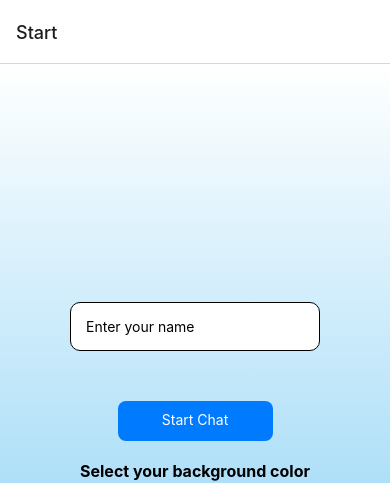
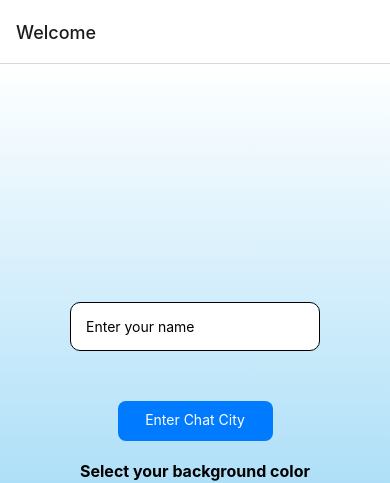
Before and after one commit to timone019/chat-app, a React Native app: screen /Welcome in a window 390 px wide. Shown: the top 483 px of the page. Built offline with nearby package versions, Linux system fonts and the light colour scheme.

Commit message:
Refactor navigation screen name in App.js, remove unused code in Chat.js, and update button text in Start.js

```diff
--- a/App.js
+++ b/App.js
@@ -62,7 +62,7 @@ const App = () => {
   return (
     <NavigationContainer>
       <Stack.Navigator initialRouteName="Start">
-        <Stack.Screen name="Start" component={Start} />
+        <Stack.Screen name="Welcome" component={Start} />
         <Stack.Screen name="Chat">
           {(props) => <Chat {...props} db={db} />}
         </Stack.Screen>
--- a/components/Chat.js
+++ b/components/Chat.js
@@ -4,7 +4,6 @@ import {
   GiftedChat,
   Bubble,
   Day,
-  SystemMessage,
   InputToolbar,
 } from "react-native-gifted-chat";
 import Background from "./Background";
@@ -30,7 +29,6 @@ const Chat = ({ db, route, navigation }) => {
       },
     };
     addDoc(collection(db, "messages"), message);
-    return null; // add this line
   };
 
   // Set the title of the screen
@@ -96,11 +94,6 @@ const Chat = ({ db, route, navigation }) => {
     <Day {...props} textStyle={{ color: "white" }} />
   );
 
-  // style the system message to white
-  const renderSystemMessage = (props) => (
-    <SystemMessage {...props} textStyle={{ color: "white" }} />
-  );
-
   const renderInputToolbar = (props) => (
     <InputToolbar {...props} containerStyle={styles.inputToolbar}>
     </InputToolbar>
@@ -114,7 +107,6 @@ const Chat = ({ db, route, navigation }) => {
             messages={messages}
             renderBubble={renderBubble}
             renderDay={renderDay}
-            renderSystemMessage={renderSystemMessage}
             renderInputToolbar={renderInputToolbar}
             accessible={true}
             accessibilityLabel="send"
@@ -127,7 +119,6 @@ const Chat = ({ db, route, navigation }) => {
             }}
           />
         </View>
-        <KeyboardAvoidingView behavior={Platform.select({ ios: 'padding', android: undefined })} />
     </Background>
   );
 };
--- a/components/Start.js
+++ b/components/Start.js
@@ -72,7 +72,7 @@ const Start = ({ navigation }) => {
             accessibilityRole="button"
             onPress={signInUser}
           >
-            <Text style={styles.buttonText}>Start Chat</Text>
+            <Text style={styles.buttonText}>Enter Chat City</Text>
           </TouchableOpacity>
 
           <Text style={styles.colorSelectText}>
```
